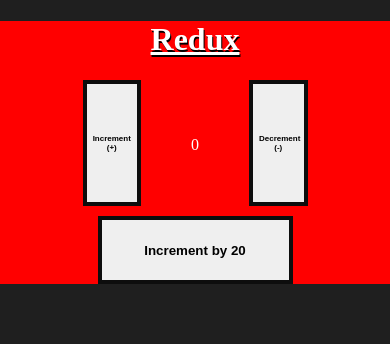
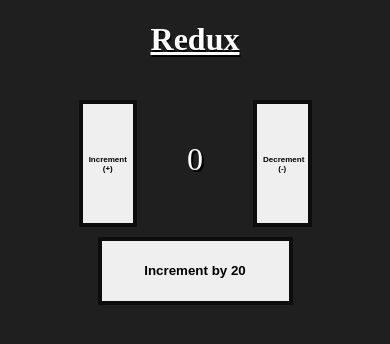
Before and after one commit to heytemisan/redux-toolkit, a React (Create React App) app in the folder react-redux/: page / in a window 390 px wide. Shown: the top 344 px of the page. Built offline with nearby package versions, Linux system fonts and the light colour scheme; a web font is replaced by a local one.

Commit message:
feat: styled App.css

```diff
--- a/react-redux/src/App.css
+++ b/react-redux/src/App.css
@@ -10,6 +10,7 @@
 .app__container {
   display:flex;
   flex-direction: column;
+  margin-top: 42px;
 }
 
 h1 {
@@ -44,10 +45,9 @@
   border-radius: 12px;
 }
 
-@media screen and (max-width: 700px) {
+@media screen and (max-width: 900px) {
   .app {
     width: 100%;
-    background: red;
   }
 
   .btn {
@@ -57,6 +57,13 @@
   }
 
   .count {
-    font-size: 1rem;
+    font-size: 2rem;
+    color: #fff;
+    text-shadow: 2px 2px black;
+  }
+
+  button:hover {
+    background: gray;
+    border-radius: 12px;
   }
 }
```
